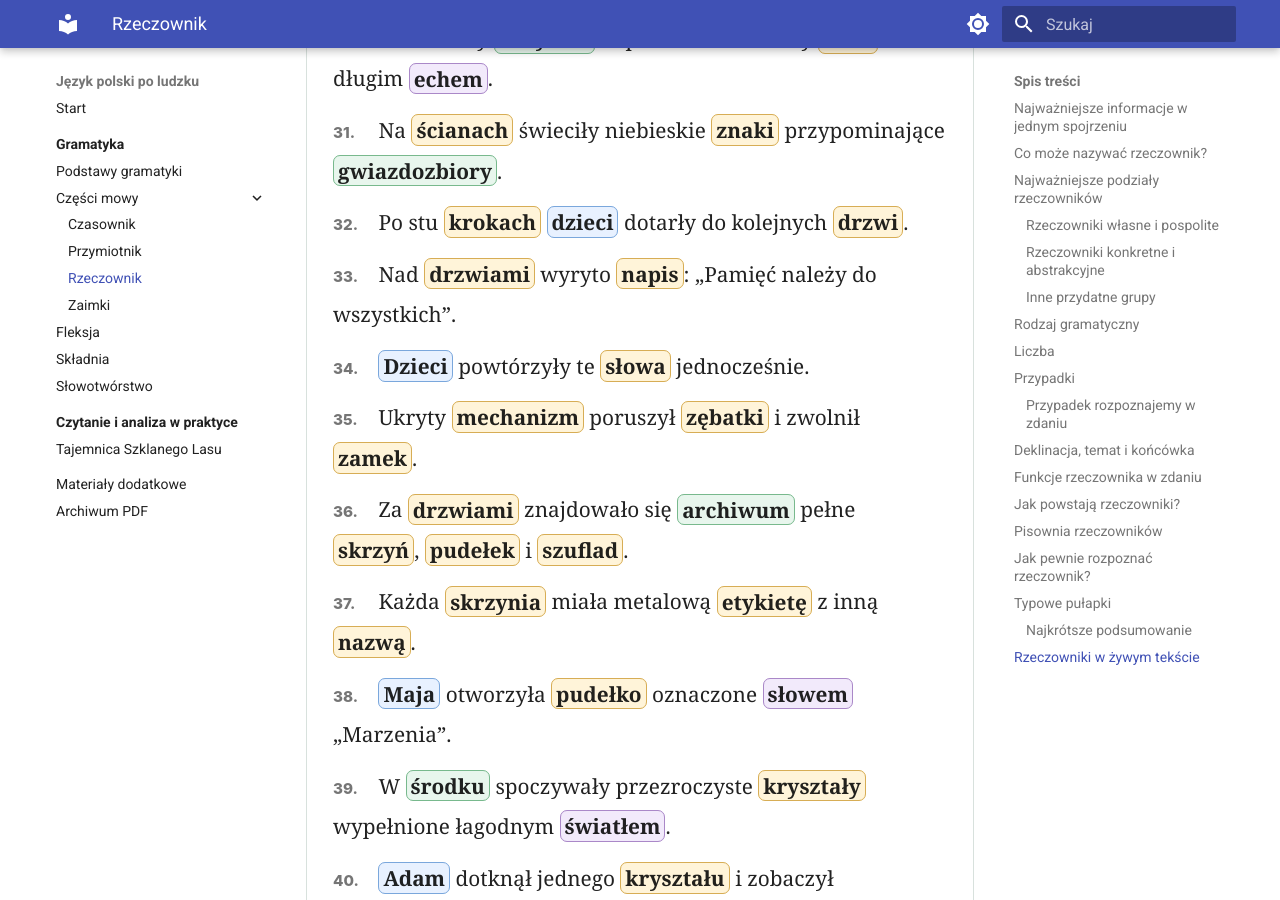
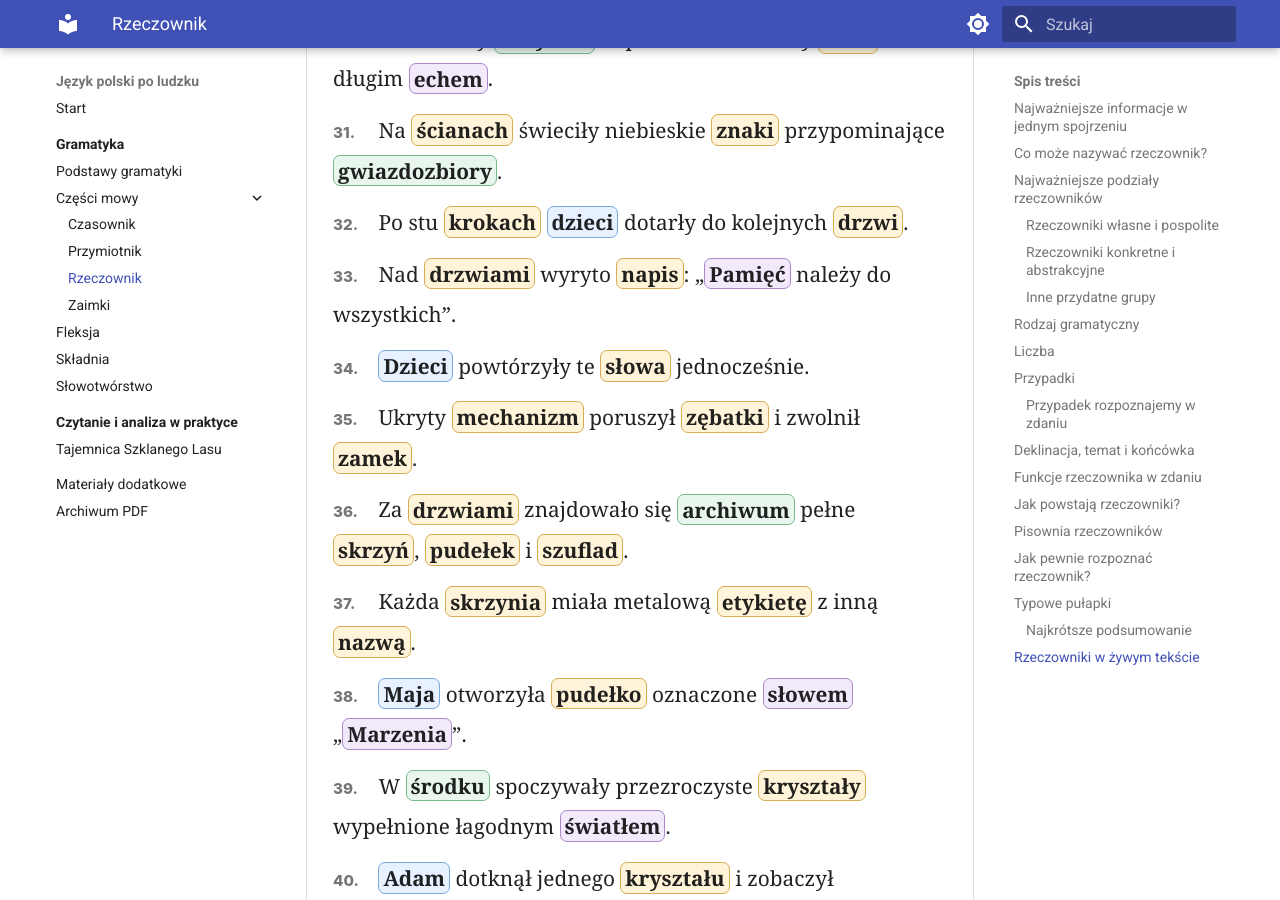
Before and after one commit to dchorazkiewicz/SP_JP, an MkDocs documentation site: the page built from docs/gramatyka/czesci-mowy/rzeczownik/index.md, in a window 1280 px wide and 900 px high, scrolled down 10647 px. Built offline with MkDocs 1.6.1 and Material for MkDocs 9.7.7, drawn with Linux system fonts in a browser that asks for light colours; some of the changed text lies outside the part shown.

Commit message:
Complete noun highlighting in the reading text

```diff
--- a/docs/gramatyka/czesci-mowy/rzeczownik/index.md
+++ b/docs/gramatyka/czesci-mowy/rzeczownik/index.md
@@ -259,10 +259,10 @@
     <p><span class="noun-sentence-no">1.</span> W małym <span class="noun-token noun-place">miasteczku</span> nad <span class="noun-token noun-place">rzeką</span> stała stara <span class="noun-token noun-place">biblioteka</span>.</p>
     <p><span class="noun-sentence-no">2.</span> Jej <span class="noun-token noun-person">opiekunką</span> była <span class="noun-token noun-person">pani</span> <span class="noun-token noun-person">Eliza</span>, znawczyni <span class="noun-token noun-object">książek</span> i lokalnych <span class="noun-token noun-abstract">historii</span>.</p>
     <p><span class="noun-sentence-no">3.</span> Każdego <span class="noun-token noun-abstract">ranka</span> otwierała ciężkie <span class="noun-token noun-object">drzwi</span> i wpuszczała do <span class="noun-token noun-place">środka</span> <span class="noun-token noun-person">uczniów</span>, <span class="noun-token noun-person">nauczycieli</span> oraz <span class="noun-token noun-person">podróżników</span>.</p>
-    <p><span class="noun-sentence-no">4.</span> Pewnego jesiennego <span class="noun-token noun-abstract">popołudnia</span> <span class="noun-token noun-person">chłopiec</span> o <span class="noun-token noun-person">imieniu</span> <span class="noun-token noun-person">Adam</span> znalazł pod <span class="noun-token noun-object">półką</span> mosiężny <span class="noun-token noun-object">klucz</span>.</p>
+    <p><span class="noun-sentence-no">4.</span> Pewnego jesiennego <span class="noun-token noun-abstract">popołudnia</span> <span class="noun-token noun-person">chłopiec</span> o <span class="noun-token noun-abstract">imieniu</span> <span class="noun-token noun-person">Adam</span> znalazł pod <span class="noun-token noun-object">półką</span> mosiężny <span class="noun-token noun-object">klucz</span>.</p>
     <p><span class="noun-sentence-no">5.</span> Obok <span class="noun-token noun-object">klucza</span> leżała zwinięta <span class="noun-token noun-object">mapa</span> najbliższej <span class="noun-token noun-place">okolicy</span>.</p>
     <p><span class="noun-sentence-no">6.</span> <span class="noun-token noun-object">Mapa</span> przedstawiała <span class="noun-token noun-place">wzgórze</span>, opuszczony <span class="noun-token noun-place">ogród</span> i wysoką <span class="noun-token noun-place">wieżę</span>.</p>
-    <p><span class="noun-sentence-no">7.</span> W prawym <span class="noun-token noun-object">rogu</span> widniał czerwony <span class="noun-token noun-object">znak</span> oraz tajemnicze <span class="noun-token noun-object">słowo</span>: „Archiwum”.</p>
+    <p><span class="noun-sentence-no">7.</span> W prawym <span class="noun-token noun-object">rogu</span> widniał czerwony <span class="noun-token noun-object">znak</span> oraz tajemnicze <span class="noun-token noun-object">słowo</span>: „<span class="noun-token noun-place">Archiwum</span>”.</p>
     <p><span class="noun-sentence-no">8.</span> <span class="noun-token noun-person">Adam</span> natychmiast zawołał swoją <span class="noun-token noun-person">przyjaciółkę</span> <span class="noun-token noun-person">Maję</span>.</p>
     <p><span class="noun-sentence-no">9.</span> <span class="noun-token noun-person">Maja</span> uwielbiała <span class="noun-token noun-abstract">zagadki</span>, dawne <span class="noun-token noun-abstract">legendy</span> i niezwykłe <span class="noun-token noun-abstract">odkrycia</span>.</p>
     <p><span class="noun-sentence-no">10.</span> <span class="noun-token noun-person">Dzieci</span> poprosiły <span class="noun-token noun-person">panią</span> <span class="noun-token noun-person">Elizę</span> o <span class="noun-token noun-abstract">pozwolenie</span> na zbadanie <span class="noun-token noun-object">mapy</span>.</p>
@@ -288,12 +288,12 @@
     <p><span class="noun-sentence-no">30.</span> Podziemny <span class="noun-token noun-place">korytarz</span> odpowiadał na każdy <span class="noun-token noun-object">krok</span> długim <span class="noun-token noun-abstract">echem</span>.</p>
     <p><span class="noun-sentence-no">31.</span> Na <span class="noun-token noun-object">ścianach</span> świeciły niebieskie <span class="noun-token noun-object">znaki</span> przypominające <span class="noun-token noun-place">gwiazdozbiory</span>.</p>
     <p><span class="noun-sentence-no">32.</span> Po stu <span class="noun-token noun-object">krokach</span> <span class="noun-token noun-person">dzieci</span> dotarły do kolejnych <span class="noun-token noun-object">drzwi</span>.</p>
-    <p><span class="noun-sentence-no">33.</span> Nad <span class="noun-token noun-object">drzwiami</span> wyryto <span class="noun-token noun-object">napis</span>: „Pamięć należy do wszystkich”.</p>
+    <p><span class="noun-sentence-no">33.</span> Nad <span class="noun-token noun-object">drzwiami</span> wyryto <span class="noun-token noun-object">napis</span>: „<span class="noun-token noun-abstract">Pamięć</span> należy do wszystkich”.</p>
     <p><span class="noun-sentence-no">34.</span> <span class="noun-token noun-person">Dzieci</span> powtórzyły te <span class="noun-token noun-object">słowa</span> jednocześnie.</p>
     <p><span class="noun-sentence-no">35.</span> Ukryty <span class="noun-token noun-object">mechanizm</span> poruszył <span class="noun-token noun-object">zębatki</span> i zwolnił <span class="noun-token noun-object">zamek</span>.</p>
     <p><span class="noun-sentence-no">36.</span> Za <span class="noun-token noun-object">drzwiami</span> znajdowało się <span class="noun-token noun-place">archiwum</span> pełne <span class="noun-token noun-object">skrzyń</span>, <span class="noun-token noun-object">pudełek</span> i <span class="noun-token noun-object">szuflad</span>.</p>
     <p><span class="noun-sentence-no">37.</span> Każda <span class="noun-token noun-object">skrzynia</span> miała metalową <span class="noun-token noun-object">etykietę</span> z inną <span class="noun-token noun-object">nazwą</span>.</p>
-    <p><span class="noun-sentence-no">38.</span> <span class="noun-token noun-person">Maja</span> otworzyła <span class="noun-token noun-object">pudełko</span> oznaczone <span class="noun-token noun-abstract">słowem</span> „Marzenia”.</p>
+    <p><span class="noun-sentence-no">38.</span> <span class="noun-token noun-person">Maja</span> otworzyła <span class="noun-token noun-object">pudełko</span> oznaczone <span class="noun-token noun-abstract">słowem</span> „<span class="noun-token noun-abstract">Marzenia</span>”.</p>
     <p><span class="noun-sentence-no">39.</span> W <span class="noun-token noun-place">środku</span> spoczywały przezroczyste <span class="noun-token noun-object">kryształy</span> wypełnione łagodnym <span class="noun-token noun-abstract">światłem</span>.</p>
     <p><span class="noun-sentence-no">40.</span> <span class="noun-token noun-person">Adam</span> dotknął jednego <span class="noun-token noun-object">kryształu</span> i zobaczył <span class="noun-token noun-abstract">dzieciństwo</span> <span class="noun-token noun-person">profesora</span>.</p>
     <p><span class="noun-sentence-no">41.</span> Ruchomy <span class="noun-token noun-object">obraz</span> pokazał młodego <span class="noun-token noun-person">uczonego</span> oraz jego <span class="noun-token noun-person">siostrę</span> <span class="noun-token noun-person">Helenę</span>.</p>
```
Also changed, not shown: other parts of docs/gramatyka/czesci-mowy/rzeczownik/index.md (+1 -1 lines).
